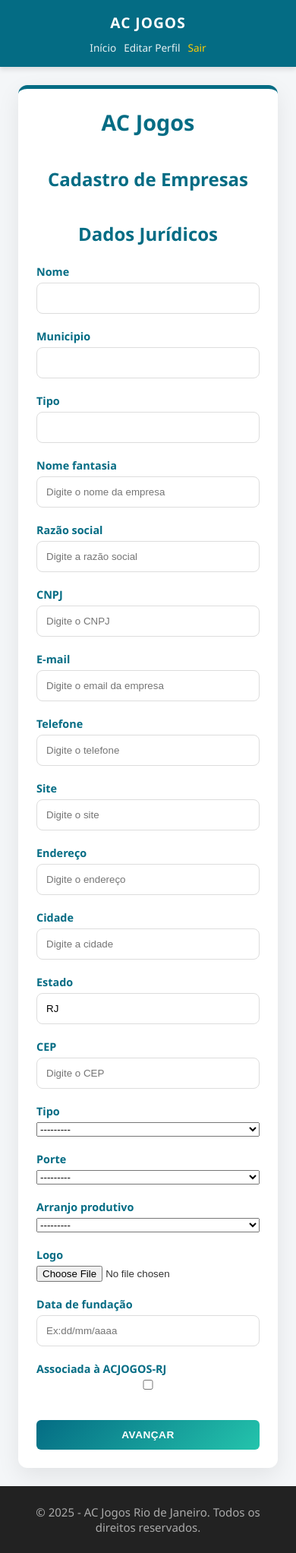
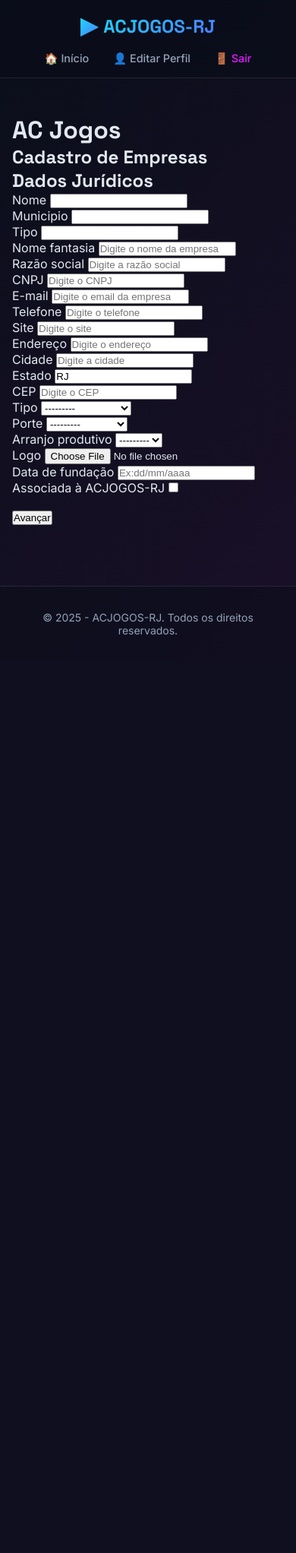
Before and after one commit to thiago-de-mattos/Projeto-Integrador, a Django app: page /empresas/ in a window 390 px wide. Shown: the whole page at 76% size. After the commit the page ends 836 px from the top, so only its background shows below. Run offline with Django 5.2, Linux system fonts and the light colour scheme; the visitor is signed in with stand-in values (Sample User, id 1).

Commit message:
refactor: atualizar estilos e melhorar a responsividade do template base

```diff
--- a/templates/base.html
+++ b/templates/base.html
@@ -5,23 +5,189 @@
     <meta charset="UTF-8" />
     <meta name="viewport" content="width=device-width, initial-scale=1.0" />
     <title>{% block title %} AC Jogos {% endblock %}</title>
-    <link rel="stylesheet" href="{% static 'css/style.css' %}" />
+
+    <!-- Fonts -->
+    <link rel="preconnect" href="https://fonts.googleapis.com">
+    <link rel="preconnect" href="https://fonts.gstatic.com" crossorigin>
+    <link href="https://fonts.googleapis.com/css2?family=Space+Grotesk:wght@400;500;600;700&family=Inter:wght@400;500;600&display=swap" rel="stylesheet">
+
+    <style>
+        * {
+            margin: 0;
+            padding: 0;
+            box-sizing: border-box;
+        }
+
+        :root {
+            --background: #0a0e1a;
+            --surface: #141827;
+            --surface-light: #1e2435;
+            --primary: #19e3ff;
+            --secondary: #4b7bff;
+            --accent: #e319ff;
+            --text: #e2e8f0;
+            --text-muted: #94a3b8;
+            --border: rgba(255, 255, 255, 0.1);
+        }
+
+        body {
+            background: linear-gradient(135deg, #0a0e1a 0%, #1a1028 100%);
+            color: var(--text);
+            font-family: 'Inter', sans-serif;
+            min-height: 100vh;
+        }
+
+        h1, h2, h3, h4, h5, h6 {
+            font-family: 'Space Grotesk', sans-serif;
+        }
+
+        /* Navbar */
+        .navbar {
+            background: rgba(10, 14, 26, 0.8);
+            backdrop-filter: blur(20px);
+            border-bottom: 1px solid var(--border);
+            padding: 1rem 2rem;
+            display: flex;
+            justify-content: space-between;
+            align-items: center;
+            position: sticky;
+            top: 0;
+            z-index: 1000;
+        }
+
+        .logo {
+            font-family: 'Space Grotesk', sans-serif;
+            font-size: 1.5rem;
+            font-weight: 700;
+            background: linear-gradient(135deg, var(--primary) 0%, var(--secondary) 100%);
+            -webkit-background-clip: text;
+            -webkit-text-fill-color: transparent;
+            background-clip: text;
+            text-decoration: none;
+            display: flex;
+            align-items: center;
+            gap: 0.5rem;
+        }
+
+        .logo::before {
+            content: "▶";
+            background: linear-gradient(135deg, var(--primary) 0%, var(--secondary) 100%);
+            -webkit-background-clip: text;
+            -webkit-text-fill-color: transparent;
+            background-clip: text;
+            font-size: 1.8rem;
+        }
+
+        .menu {
+            display: flex;
+            gap: 2rem;
+            align-items: center;
+        }
+
+        .menu a {
+            color: var(--text-muted);
+            text-decoration: none;
+            font-size: 0.9rem;
+            font-weight: 500;
+            transition: color 0.3s;
+            position: relative;
+        }
+
+        .menu a:hover {
+            color: var(--primary);
+        }
+
+        .menu a[style*="color: var(--highlight)"] {
+            color: var(--accent) !important;
+        }
+
+        /* Main Content */
+        main {
+            max-width: 1400px;
+            margin: 0 auto;
+            padding: 2rem;
+        }
+
+        /* Messages */
+        .container-messages {
+            margin-bottom: 2rem;
+        }
+
+        .alert {
+            padding: 1rem 1.5rem;
+            border-radius: 12px;
+            margin-bottom: 1rem;
+            border-left: 4px solid;
+            background: rgba(255, 255, 255, 0.05);
+            backdrop-filter: blur(10px);
+        }
+
+        .alert-success {
+            border-left-color: #10b981;
+            color: #a7f3d0;
+        }
+
+        .alert-error {
+            border-left-color: #ef4444;
+            color: #fca5a5;
+        }
+
+        .alert-warning {
+            border-left-color: #f59e0b;
+            color: #fcd34d;
+        }
+
+        .alert-info {
+            border-left-color: var(--primary);
+            color: var(--primary);
+        }
+
+        /* Footer */
+        footer {
+            background: rgba(10, 14, 26, 0.6);
+            border-top: 1px solid var(--border);
+            padding: 2rem;
+            text-align: center;
+            color: var(--text-muted);
+            font-size: 0.875rem;
+            margin-top: 4rem;
+        }
+
+        /* Responsive */
+        @media (max-width: 768px) {
+            .navbar {
+                flex-direction: column;
+                gap: 1rem;
+            }
+
+            .menu {
+                flex-wrap: wrap;
+                justify-content: center;
+            }
+
+            main {
+                padding: 1rem;
+            }
+        }
+    </style>
+
+    {% block extra_head %}{% endblock %}
 </head>
 
 <body class="{% if 'Diretoria' in permicoes %}diretoria-theme{% endif %}">
     <header>
         <nav class="navbar">
-            <a href="{% url 'home' %}" class="logo">AC JOGOS</a>
+            <a href="{% url 'home' %}" class="logo">ACJOGOS-RJ</a>
             <div class="menu">
                 {% if user.is_authenticated %}
-                    <a href="{% url 'home' %}">Início</a>
-                    <a href="{% url 'editar_meu_perfil' %}">Editar Perfil</a>
+                    <a href="{% url 'home' %}">🏠 Início</a>
+                    <a href="{% url 'editar_meu_perfil' %}">👤 Editar Perfil</a>
                     {% if "Diretoria" in permicoes %}
-                        <a href="{% url 'visao_diretoria' %}">Painel Direção</a>
+                        <a href="{% url 'visao_diretoria' %}">⚡ Painel Direção</a>
                     {% endif %}
-                    <a href="{% url 'logout' %}" style="color: var(--highlight);">Sair</a>
+                    <a href="{% url 'home_teste' %}" style="color: var(--highlight);">🚪 Sair</a>
                 {% else %}
-                    <a href="{% url 'login' %}">Entrar</a>
+                    <a href="{% url 'login_teste' %}">🔐 Entrar</a>
                 {% endif %}
             </div>
         </nav>
@@ -42,7 +208,7 @@
     </main>
 
     <footer>
-        <p>© 2025 - AC Jogos Rio de Janeiro. Todos os direitos reservados.</p>
+        <p>© 2025 - ACJOGOS-RJ. Todos os direitos reservados.</p>
     </footer>
 </body>
 </html>
```
